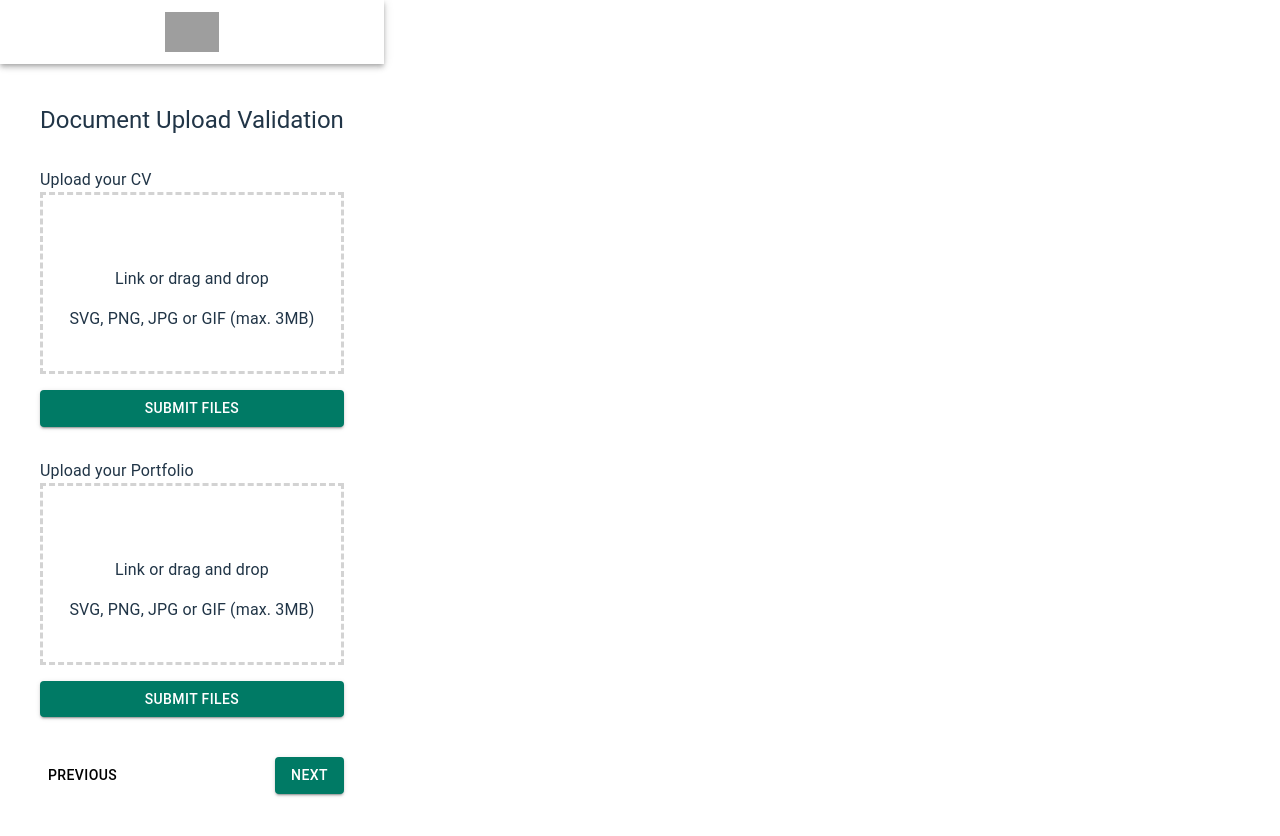
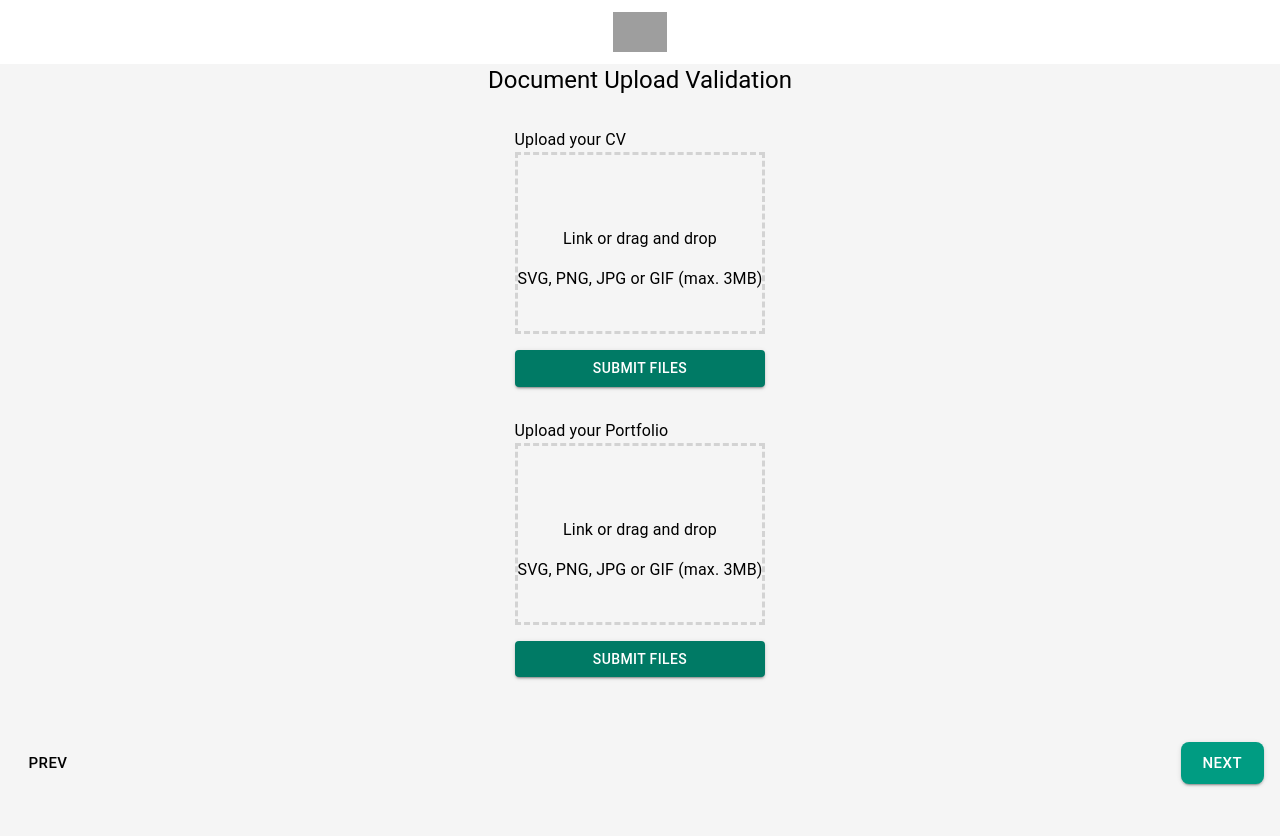
Before and after one commit to MaryOstovar/start-app, a React (Vite) app: page /step/tasks/attachments in a window 1280 px wide. Shown: the top 836 px of the page. Built offline with nearby package versions, Linux system fonts and the light colour scheme; grey boxes are pictures that could not be loaded; some icons are missing.

Commit message:
more changes

```diff
--- a/src/App.tsx
+++ b/src/App.tsx
@@ -6,8 +6,6 @@ import TaskForm from "./Tasks/TaskForm.tsx";
 import TaskUploadDoc from "./Tasks/TaskUploadDoc.tsx";
 import Courses from './courses'
 import Steps from "./steps.tsx";
-import { BrowserRouter, Route, Routes, } from "react-router-dom";
-
 import Layout from "./components/Layout";
 import ResultPage from "./ResultPage";
 import Appointments from "./appointments.tsx";
--- a/src/Tasks/TaskForm.tsx
+++ b/src/Tasks/TaskForm.tsx
@@ -9,10 +9,27 @@ const validationSchema = Yup.object({
 });
 
 const TaskForm = () => {
-    const navigate = useNavigate();
+        const navigate = useNavigate();
+
+    const handleNextClick = () => {
+        navigate('/step/results')
+    };
+
+    const handlePrevClick = () => {
+        navigate('/step/tasks')
+    };
     const [submitted, setSubmitted] = useState(false);
     return (
-        <Box sx={{px:2}}>
+        <Box p="2" sx={{
+            minHeight: "100vh",
+            minWidth: "100vw",
+            bgcolor: (t) =>
+                t.palette.mode === "light" ? "grey.100" : "background.default",
+            display: "flex",
+            flexDirection: "column",
+            alignItems: "center",
+            color: "black"
+        }}>
             <Typography
                 variant="h5"
                 component="div"
@@ -100,13 +117,42 @@ const TaskForm = () => {
                     pt: 5,
                 }}
             >
-                <Button variant="text" sx={{ color: "black" }}>
-                    Previous
-                </Button>
-                <Button variant="contained" sx={{ backgroundColor: "#007a65" }}  onClick={() => navigate("/tasks/upload-doc")}>
+            </Box>
+                                    <Box
+                position="fixed"
+                bottom={16}
+                left={0}
+                right={0}
+                px={2}
+                display="flex"
+                justifyContent="space-between"
+                >
+                    <Button
+                    size="large"
+                    variant="text"
+                    onClick={handlePrevClick}
+                    sx={{
+                        borderRadius: 2,
+                        color: "black",
+                        backgroundColor: "transparent",
+                        "&:hover": {
+                        backgroundColor: "rgba(0,0,0,0.05)",
+                        },
+                    }}
+                    >
+                    Prev
+                    </Button>
+
+
+                <Button
+                    size="large"
+                    variant="contained"
+                    sx={{ borderRadius: 2, backgroundColor: "#009C82" }}
+                    onClick={handleNextClick}
+                >
                     Next
                 </Button>
-            </Box>
+                </Box>
         </Box>
     );
 };
--- a/src/Tasks/TaskUploadDoc.tsx
+++ b/src/Tasks/TaskUploadDoc.tsx
@@ -6,8 +6,25 @@ import { useNavigate } from "react-router-dom";
 
 const TaskUploadDoc = () => {
     const navigate = useNavigate();
+
+    const handleNextClick = () => {
+        navigate('/step/results')
+    };
+
+    const handlePrevClick = () => {
+        navigate('/step/tasks')
+    };
     return (
-        <Box sx={{p:5}}>
+                <Box p="2" sx={{
+            minHeight: "100vh",
+            minWidth: "100vw",
+            bgcolor: (t) =>
+                t.palette.mode === "light" ? "grey.100" : "background.default",
+            display: "flex",
+            flexDirection: "column",
+            alignItems: "center",
+            color: "black"
+        }}>
             <Typography
                 variant="h5"
                 component="div"
@@ -25,13 +42,42 @@ const TaskUploadDoc = () => {
                     pt: 5,
                 }}
             >
-                <Button variant="text" sx={{ color: "black" }} onClick={() => navigate("/tasks/form")}>
-                    Previous
-                </Button>
-                <Button variant="contained" sx={{ backgroundColor: "#007a65" }}  onClick={() => navigate("/")}>
+            </Box>
+                        <Box
+                position="fixed"
+                bottom={16}
+                left={0}
+                right={0}
+                px={2}
+                display="flex"
+                justifyContent="space-between"
+                >
+                    <Button
+                    size="large"
+                    variant="text"
+                    onClick={handlePrevClick}
+                    sx={{
+                        borderRadius: 2,
+                        color: "black",
+                        backgroundColor: "transparent",
+                        "&:hover": {
+                        backgroundColor: "rgba(0,0,0,0.05)",
+                        },
+                    }}
+                    >
+                    Prev
+                    </Button>
+
+
+                <Button
+                    size="large"
+                    variant="contained"
+                    sx={{ borderRadius: 2, backgroundColor: "#009C82" }}
+                    onClick={handleNextClick}
+                >
                     Next
                 </Button>
-            </Box>
+                </Box>
 
         </Box>
     );
--- a/src/TasksPage.tsx
+++ b/src/TasksPage.tsx
@@ -2,8 +2,8 @@
 import * as React from "react";
 import {
     Box,
+    Button,
     Chip,
-    Container,
     Divider,
     Paper,
     Stack,
@@ -12,17 +12,13 @@ import {
 import { styled } from "@mui/material/styles";
 import { useNavigate } from "react-router-dom";
 
-/* ----------------------------- styled-in-file ----------------------------- */
-const Root = styled(Container)(() => ({
-    paddingTop: 16,
-    paddingBottom: 24,
-}));
 
 const Card = styled(Paper)(({ theme }) => ({
     position: "relative",
     borderRadius: 16,
     padding: theme.spacing(2),
-    marginBottom: theme.spacing(2.5),
+    margin: theme.spacing(2.5),
+    minWidth: "80%",
     boxShadow:
         "0px 2px 2px rgba(0,0,0,0.02), 0px 8px 20px rgba(0,0,0,0.08)",
     cursor: "pointer",
@@ -35,7 +31,6 @@ const Card = styled(Paper)(({ theme }) => ({
     outline: "none",
 }));
 
-// NEW: grid so the status chip lives in its own column
 const CardGrid = styled("div")(({ theme }) => ({
     display: "grid",
     gridTemplateColumns: "1fr auto",
@@ -44,7 +39,7 @@ const CardGrid = styled("div")(({ theme }) => ({
 }));
 
 const ContentCol = styled(Box)(() => ({
-    minWidth: 0, // prevents text from overflowing when space is tight
+    minWidth: 0,
 }));
 
 const SideCol = styled("div")(({ theme }) => ({
@@ -61,8 +56,6 @@ const CardTitleRow = styled("div")(({ theme }) => ({
     marginBottom: theme.spacing(1),
 }));
 
-
-
 const StatusChip = styled(Chip)(({ theme }) => ({
     fontWeight: 700,
     color: theme.palette.common.white,
@@ -76,7 +69,7 @@ const StatusChip = styled(Chip)(({ theme }) => ({
 
 /* ---------------------------------- copy ---------------------------------- */
 const strings = {
-    header: { title: "tasks" },
+    header: { title: "Tasks" },
     assessment: {
         title: "Assessment",
         status: "Submitted",
@@ -99,6 +92,15 @@ const strings = {
 /* --------------------------------- page ----------------------------------- */
 const TasksPage: React.FC = () => {
     const navigate = useNavigate();
+
+        const handleNextClick = () => {
+        navigate('/step/upload')
+    };
+
+    const handlePrevClick = () => {
+        navigate('/step/appointments')
+    };
+
     const router = React.useMemo(
         () => ({ navigate: (to: string | number) => navigate(to as any) }),
         [navigate]
@@ -108,9 +110,17 @@ const TasksPage: React.FC = () => {
     const openHomeAssignments = () => router.navigate("/step/tasks/attachments");
 
     return (
-        <Root maxWidth="sm">
+        <Box p="2" sx={{
+            minHeight: "100vh",
+            minWidth: "100vw",
+            bgcolor: (t) =>
+                t.palette.mode === "light" ? "grey.100" : "background.default",
+            display: "flex",
+            flexDirection: "column",
+            alignItems: "center",
+        }}>
             <Stack spacing={1} sx={{ mt: 2, mb: 2 }}>
-                <Typography variant="h5" sx={{ textTransform: "lowercase", fontWeight: 700 }}>
+                <Typography variant="h5" sx={{ fontWeight: 700, color: 'black'  }}>
                     {strings.header.title}
                 </Typography>
             </Stack>
@@ -125,7 +135,7 @@ const TasksPage: React.FC = () => {
                 <CardGrid>
                     <ContentCol>
                         <CardTitleRow>
-                            <Typography variant="h6" sx={{ fontWeight: 700 }}>
+                            <Typography variant="h6" sx={{ fontWeight: 700}}>
                                 {strings.assessment.title}
                             </Typography>
                         </CardTitleRow>
@@ -186,7 +196,41 @@ const TasksPage: React.FC = () => {
                     </SideCol>
                 </CardGrid>
             </Card>
-        </Root>
+            <Box
+                position="fixed"
+                bottom={16}
+                left={0}
+                right={0}
+                px={2}
+                display="flex"
+                justifyContent="space-between"
+                >
+                    <Button
+                    size="large"
+                    variant="text"
+                    onClick={handlePrevClick}
+                    sx={{
+                        borderRadius: 2,
+                        color: "black",
+                        backgroundColor: "transparent",
+                        "&:hover": {
+                        backgroundColor: "rgba(0,0,0,0.05)",
+                        },
+                    }}
+                    >
+                    Prev
+                    </Button>
+
+                <Button
+                    size="large"
+                    variant="contained"
+                    sx={{ borderRadius: 2, backgroundColor: "#009C82" }}
+                    onClick={handleNextClick}
+                >
+                    Next
+                </Button>
+                </Box>
+        </Box>
     );
 };
 
--- a/src/appointments.tsx
+++ b/src/appointments.tsx
@@ -16,10 +16,6 @@ const appointments: Appointment[] = [
     {
         title: "Intake meeting 1",
         date: "09-09-2000 9:00",
-    },
-    {
-        title: "Intake meeting 2",
-        date: "10-10-2000 10:45",
     },
 ];
 
```
Also changed, not shown: src/steps.tsx (+1 -20 lines).
